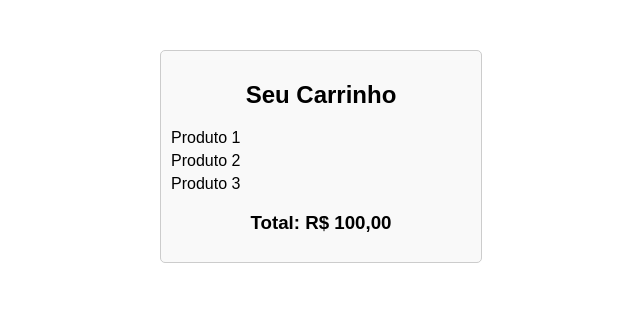
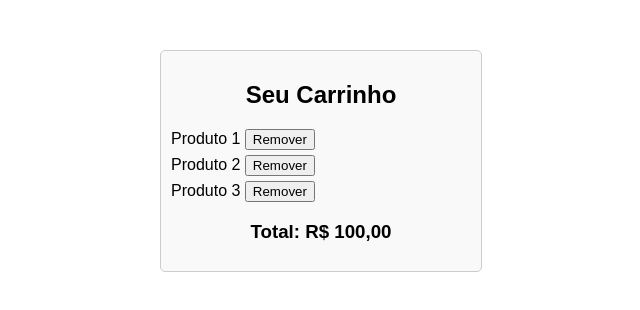
Before and after one commit to Rws-Willyams/shopping-car, a plain HTML site: page index.html in a window 1280 px wide. Shown: the whole page, without its empty margins (319-959 px from the left). Drawn offline with Linux system fonts and the light colour scheme; files that its build step writes are made by us from their sources.

Commit message:
acrescentando o javascript no código

```diff
--- a/index.html
+++ b/index.html
@@ -4,17 +4,19 @@
 <meta charset="UTF-8">
 <meta name="viewport" content="width=device-width, initial-scale=1.0">
 <title>Carrinho de Compras</title>
-<link rel="stylesheet" href="css/styles.css">
+<link rel="stylesheet" href="styles.css">
 </head>
 <body>
 <div class="cart">
     <h2>Seu Carrinho</h2>
     <ul class="cart-items">
-        <li>Produto 1</li>
-        <li>Produto 2</li>
-        <li>Produto 3</li>
+        <li>Produto 1 <button onclick="removeItem(this)">Remover</button></li>
+        <li>Produto 2 <button onclick="removeItem(this)">Remover</button></li>
+        <li>Produto 3 <button onclick="removeItem(this)">Remover</button></li>
     </ul>
-    <h3>Total: R$ 100,00</h3>
+    <h3>Total: R$ <span id="total">100,00</span></h3>
 </div>
+
+<script src="js/script.js"></script>
 </body>
 </html>
```
